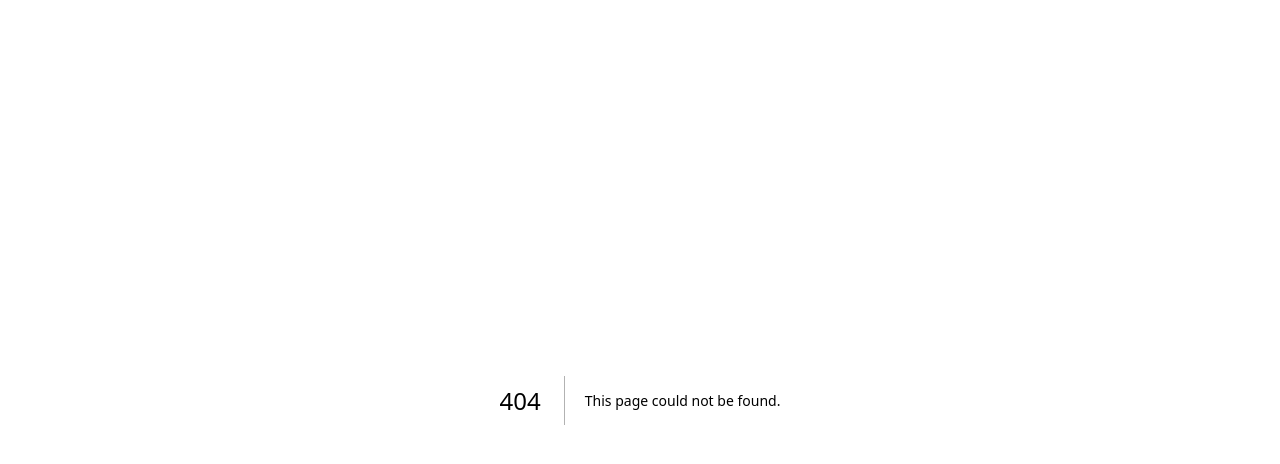
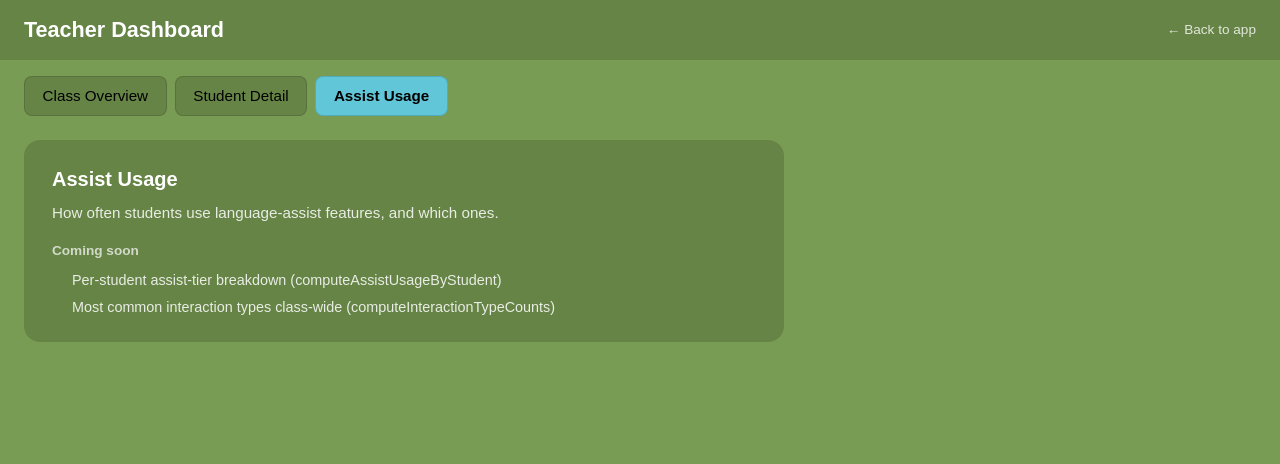
Before and after one commit to CPP-HAPII/math-minigames-web, a Next.js app: page /teacher-portal/assist-usage in a window 1280 px wide. Before the commit this address had no page. Shown: the top 464 px of the page. Built offline with nearby package versions, Linux system fonts and the light colour scheme.

Commit message:
Add teacher dashboard shell and navigation (structure only)

```diff
--- /dev/null
+++ b/app/teacher-portal/assist-usage/page.tsx
@@ -0,0 +1,25 @@
+'use client';
+
+import { useEffect, useState } from 'react';
+import { useThemeStore, selectActiveProfile } from '@/lib/stores/themeStore';
+import { themes } from '@/lib/themes';
+import PlaceholderSection from '@/components/teacher/PlaceholderSection';
+
+export default function AssistUsagePage() {
+  const profile = useThemeStore(selectActiveProfile);
+  const [hydrated, setHydrated] = useState(false);
+  useEffect(() => setHydrated(true), []);
+  const p = hydrated ? profile : themes[0];
+
+  return (
+    <PlaceholderSection
+      title="Assist Usage"
+      description="How often students use language-assist features, and which ones."
+      comingSoon={[
+        'Per-student assist-tier breakdown (computeAssistUsageByStudent)',
+        'Most common interaction types class-wide (computeInteractionTypeCounts)',
+      ]}
+      profile={p}
+    />
+  );
+}
--- /dev/null
+++ b/app/teacher-portal/layout.tsx
@@ -0,0 +1,94 @@
+'use client';
+
+/**
+ * Shared shell for /teacher-portal/*: header + section nav. Structure only —
+ * no auth/role gating (there is no role concept anywhere in this app yet;
+ * that's a separate later stage), no data fetching.
+ *
+ * Styling matches the rest of the app (inline style objects driven by the
+ * active ColorProfile, hydration guard for the Zustand-persisted theme) —
+ * no new UI library or styling system introduced.
+ */
+
+import { useEffect, useState } from 'react';
+import Link from 'next/link';
+import { usePathname } from 'next/navigation';
+import { useThemeStore, selectActiveProfile } from '@/lib/stores/themeStore';
+import { themes } from '@/lib/themes';
+
+const NAV_SECTIONS = [
+  { href: '/teacher-portal/overview', label: 'Class Overview' },
+  { href: '/teacher-portal/students', label: 'Student Detail' },
+  { href: '/teacher-portal/assist-usage', label: 'Assist Usage' },
+] as const;
+
+export default function TeacherPortalLayout({ children }: { children: React.ReactNode }) {
+  const profile = useThemeStore(selectActiveProfile);
+  const [hydrated, setHydrated] = useState(false);
+  useEffect(() => setHydrated(true), []);
+  const p = hydrated ? profile : themes[0];
+
+  const pathname = usePathname();
+
+  return (
+    <main style={{ backgroundColor: p.backgroundColor, minHeight: '100vh', color: p.textColor }}>
+      {/* ── Header ─────────────────────────────────────────────────────── */}
+      <header
+        style={{
+          backgroundColor: p.headerColor,
+          padding: '0.85rem 1.5rem',
+          display: 'flex',
+          justifyContent: 'space-between',
+          alignItems: 'center',
+          flexWrap: 'wrap',
+          gap: '0.75rem',
+        }}
+      >
+        <h1 style={{ fontSize: '1.35rem', fontWeight: 700, color: p.contrastTextColor, margin: 0 }}>
+          Teacher Dashboard
+        </h1>
+        <Link
+          href="/home"
+          style={{ fontSize: '0.85rem', color: p.contrastTextColor, opacity: 0.8, textDecoration: 'none' }}
+        >
+          ← Back to app
+        </Link>
+      </header>
+
+      {/* ── Section nav ────────────────────────────────────────────────── */}
+      <nav
+        style={{
+          display: 'flex',
+          flexWrap: 'wrap',
+          gap: '0.5rem',
+          padding: '1rem 1.5rem 0',
+        }}
+      >
+        {NAV_SECTIONS.map(({ href, label }) => {
+          const active = pathname === href;
+          return (
+            <Link
+              key={href}
+              href={href}
+              style={{
+                backgroundColor: active ? p.buttonColor : p.headerColor,
+                color: p.textColor,
+                border: `1.5px solid ${p.textColor}22`,
+                borderRadius: '0.5rem',
+                padding: '0.5rem 1.1rem',
+                fontWeight: active ? 700 : 400,
+                fontSize: '0.95rem',
+                textDecoration: 'none',
+              }}
+            >
+              {label}
+            </Link>
+          );
+        })}
+      </nav>
+
+      {/* ── Section content ────────────────────────────────────────────── */}
+      <section style={{ padding: '1.5rem' }}>{children}</section>
+    </main>
+  );
+}
--- /dev/null
+++ b/app/teacher-portal/overview/page.tsx
@@ -0,0 +1,26 @@
+'use client';
+
+import { useEffect, useState } from 'react';
+import { useThemeStore, selectActiveProfile } from '@/lib/stores/themeStore';
+import { themes } from '@/lib/themes';
+import PlaceholderSection from '@/components/teacher/PlaceholderSection';
+
+export default function ClassOverviewPage() {
+  const profile = useThemeStore(selectActiveProfile);
+  const [hydrated, setHydrated] = useState(false);
+  useEffect(() => setHydrated(true), []);
+  const p = hydrated ? profile : themes[0];
+
+  return (
+    <PlaceholderSection
+      title="Class Overview"
+      description="A class-wide view of accuracy and progress across every student."
+      comingSoon={[
+        'Class-wide accuracy by skill/tag (computeSkillAccuracy)',
+        'Weak topics across the whole class (detectWeakTopics)',
+        'Average time taken per question, per skill (computeAverageTimeBySkill)',
+      ]}
+      profile={p}
+    />
+  );
+}
--- /dev/null
+++ b/app/teacher-portal/page.tsx
@@ -0,0 +1,6 @@
+import { redirect } from 'next/navigation';
+
+/** /teacher-portal has no content of its own — Class Overview is the default section. */
+export default function TeacherPortalIndexPage() {
+  redirect('/teacher-portal/overview');
+}
--- /dev/null
+++ b/app/teacher-portal/students/page.tsx
@@ -0,0 +1,26 @@
+'use client';
+
+import { useEffect, useState } from 'react';
+import { useThemeStore, selectActiveProfile } from '@/lib/stores/themeStore';
+import { themes } from '@/lib/themes';
+import PlaceholderSection from '@/components/teacher/PlaceholderSection';
+
+export default function StudentDetailPage() {
+  const profile = useThemeStore(selectActiveProfile);
+  const [hydrated, setHydrated] = useState(false);
+  useEffect(() => setHydrated(true), []);
+  const p = hydrated ? profile : themes[0];
+
+  return (
+    <PlaceholderSection
+      title="Student Detail"
+      description="Drill into one student's accuracy, weak topics, and timing."
+      comingSoon={[
+        'Student picker (by userId)',
+        'Per-student accuracy by skill/tag (computeSkillAccuracyByStudent)',
+        "That student's weak topics (detectWeakTopics)",
+      ]}
+      profile={p}
+    />
+  );
+}
--- /dev/null
+++ b/components/teacher/PlaceholderSection.tsx
@@ -0,0 +1,46 @@
+'use client';
+
+import type { ColorProfile } from '@/lib/themes';
+
+interface PlaceholderSectionProps {
+  title: string;
+  description: string;
+  /** "Coming later" bullet list — what this section will eventually show. */
+  comingSoon: string[];
+  profile: ColorProfile;
+}
+
+/**
+ * Shared empty-state card for each teacher-portal section. Structure only —
+ * no data, no calls into analyticsDataService/analyticsService. Those get
+ * wired in a later stage.
+ */
+export default function PlaceholderSection({ title, description, comingSoon, profile: p }: PlaceholderSectionProps) {
+  return (
+    <div
+      style={{
+        backgroundColor: p.headerColor,
+        borderRadius: '1rem',
+        padding: '1.5rem 1.75rem',
+        maxWidth: '760px',
+      }}
+    >
+      <h2 style={{ fontSize: '1.25rem', fontWeight: 700, margin: '0 0 0.5rem', color: p.contrastTextColor }}>
+        {title}
+      </h2>
+      <p style={{ fontSize: '0.95rem', margin: '0 0 1rem', color: p.contrastTextColor, opacity: 0.85 }}>
+        {description}
+      </p>
+      <p style={{ fontSize: '0.85rem', fontWeight: 700, margin: '0 0 0.5rem', color: p.contrastTextColor, opacity: 0.7 }}>
+        Coming soon
+      </p>
+      <ul style={{ margin: 0, paddingLeft: '1.25rem', display: 'flex', flexDirection: 'column', gap: '0.35rem' }}>
+        {comingSoon.map((item) => (
+          <li key={item} style={{ fontSize: '0.9rem', color: p.contrastTextColor, opacity: 0.85 }}>
+            {item}
+          </li>
+        ))}
+      </ul>
+    </div>
+  );
+}
```
